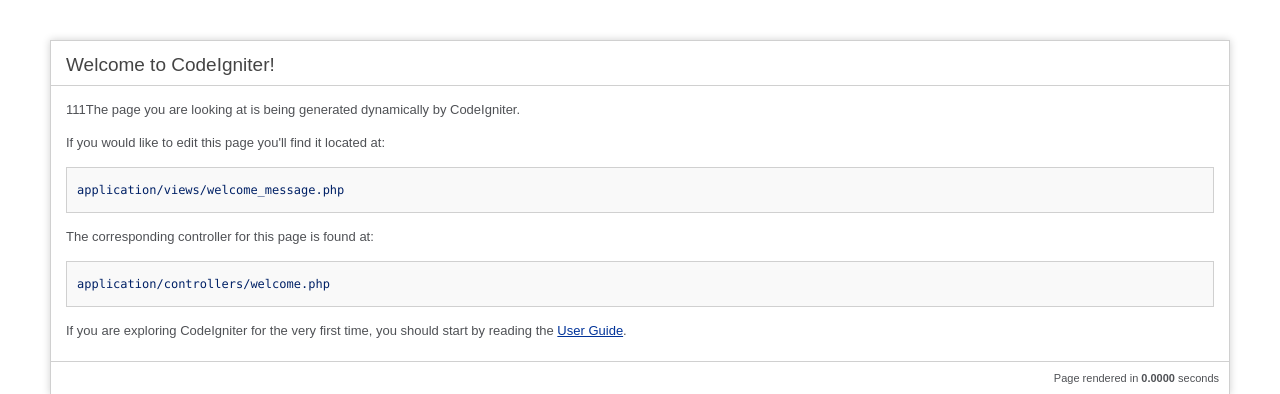
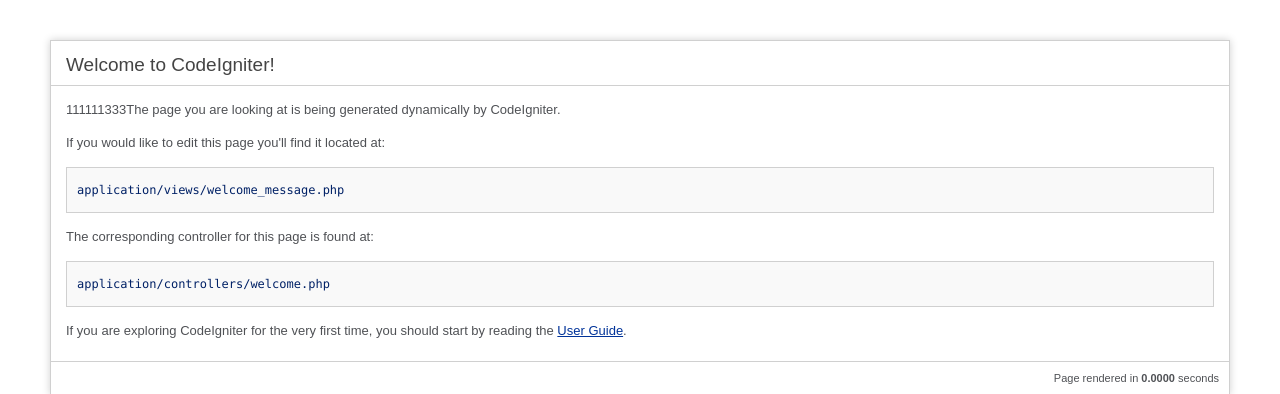
Before and after one commit to ehrd1/ehrd, a CodeIgniter app: page /index.php/welcome/index in a window 1280 px wide. Shown: the top 394 px of the page. Run offline with CodeIgniter, Linux system fonts and the light colour scheme.

Commit message:
etdddddddddddasasasasasasasaddd

```diff
--- a/application/views/welcome_message.php
+++ b/application/views/welcome_message.php
@@ -70,7 +70,7 @@
 	<h1>Welcome to CodeIgniter!</h1>
 
 	<div id="body">
-		<p>111The page you are looking at is being generated dynamically by CodeIgniter.</p>
+		<p>111111333The page you are looking at is being generated dynamically by CodeIgniter.</p>
 
 		<p>If you would like to edit this page you'll find it located at:</p>
 		<code>application/views/welcome_message.php</code>
```
